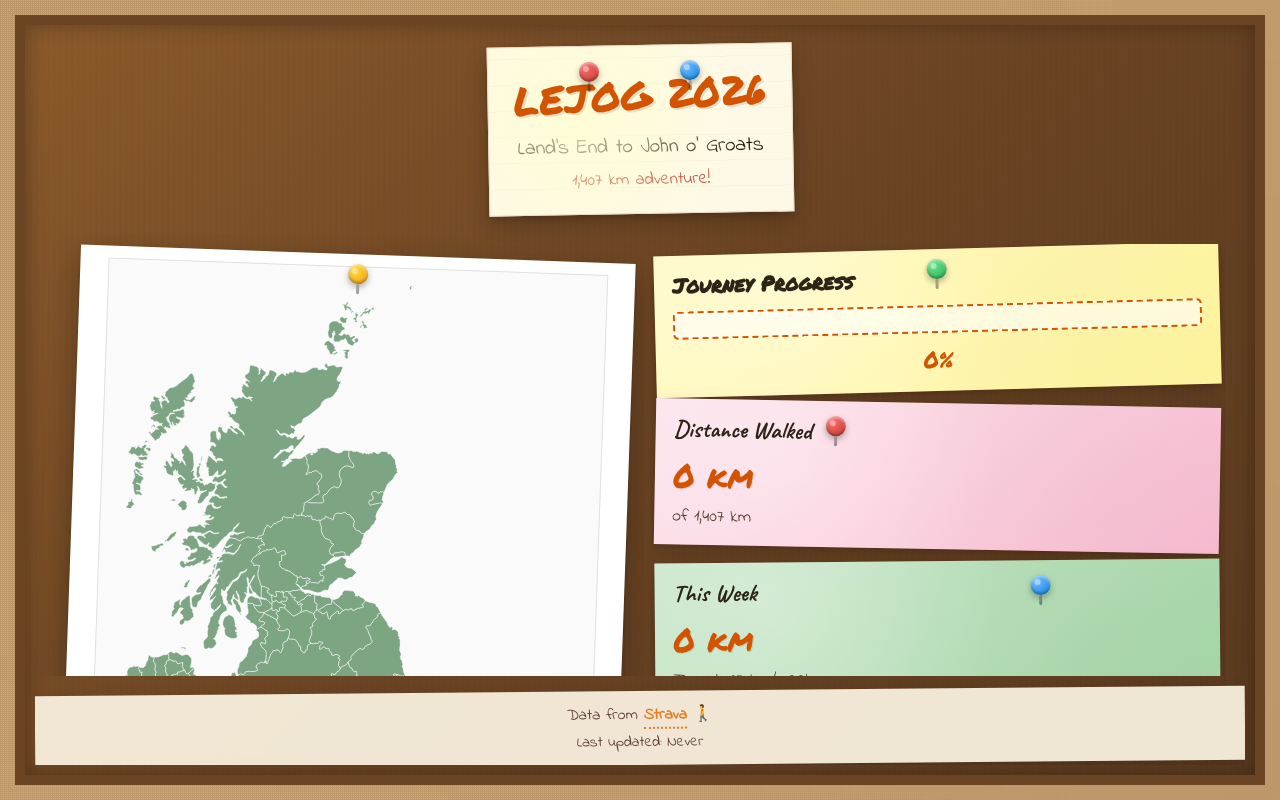
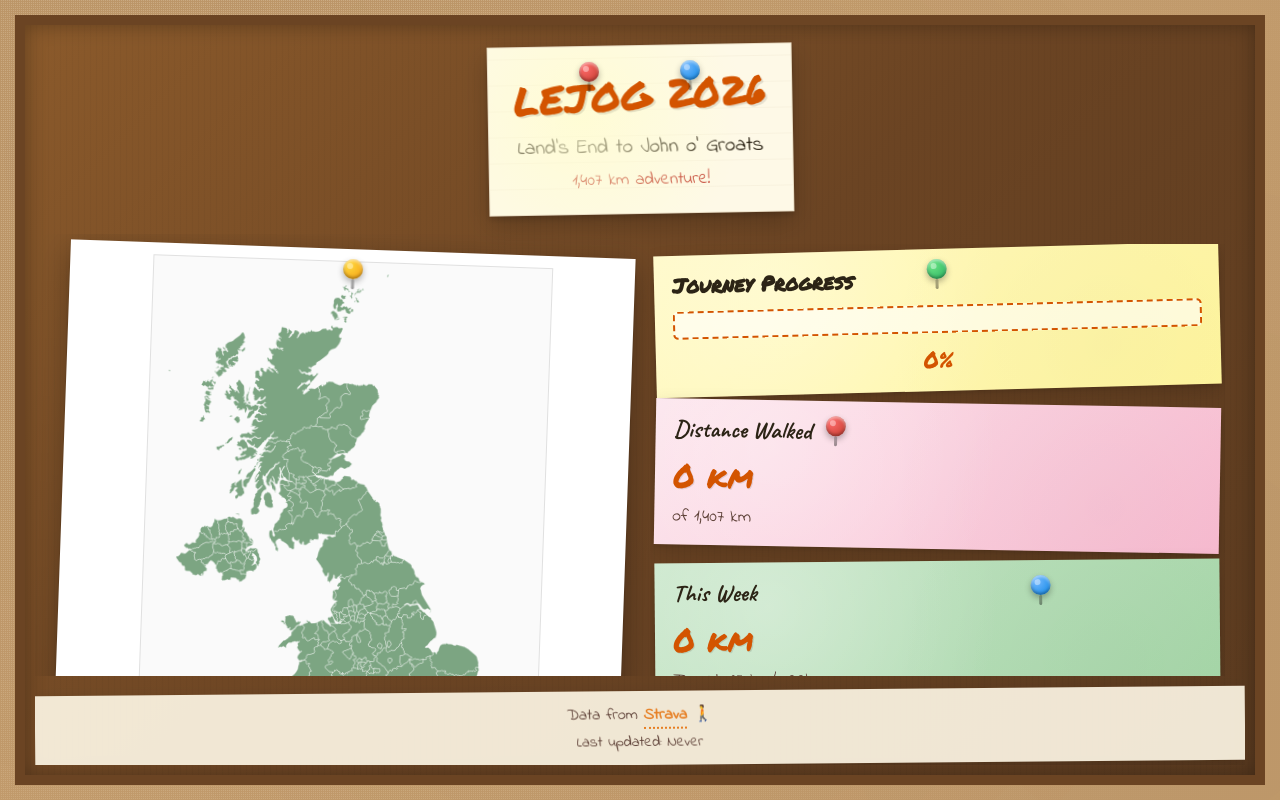
Before and after one commit to hannahcfalk/le-jog, a plain HTML site: page index.html in a window 1280 px wide. Drawn offline with Linux system fonts and the light colour scheme; a script that the page names is missing.

Commit message:
Fix map visibility - ensure full UK map is visible
- Change map-container to height: fit-content
- Set max-width: 400px on map-wrapper
- Add max-height: 70vh to uk-map-svg
- Change overflow from hidden to visible on map-wrapper
- Adjust grid to give map column more space with minmax

```diff
--- a/styles.css
+++ b/styles.css
@@ -229,7 +229,7 @@ header h1 {
 
 main {
     display: grid;
-    grid-template-columns: 1fr 1fr;
+    grid-template-columns: minmax(350px, 1fr) 1fr;
     gap: 20px;
     padding: 10px 20px;
     align-items: start;
@@ -242,16 +242,15 @@ main {
 .map-container {
     position: relative;
     background: white;
-    padding: 12px 12px 50px 12px;
+    padding: 12px 12px 45px 12px;
     box-shadow:
         0 10px 30px rgba(0, 0, 0, 0.3),
         0 1px 2px rgba(0, 0, 0, 0.2);
     transform: rotate(2deg);
     transition: transform 0.3s ease;
-    margin: 10px;
-    max-height: 100%;
-    display: flex;
-    flex-direction: column;
+    margin: 5px;
+    height: fit-content;
+    align-self: center;
 }
 
 .map-container:hover {
@@ -276,20 +275,18 @@ main {
 .map-wrapper {
     position: relative;
     width: 100%;
-    max-width: 500px;
+    max-width: 400px;
     margin: 0 auto;
     border: 1px solid #e0e0e0;
     background: #fafafa;
-    overflow: hidden;
-    flex: 1;
-    display: flex;
-    flex-direction: column;
+    overflow: visible;
 }
 
 .uk-map-svg {
     width: 100%;
     height: auto;
     display: block;
+    max-height: 70vh;
 }
 
 #mapOverlay {
```
